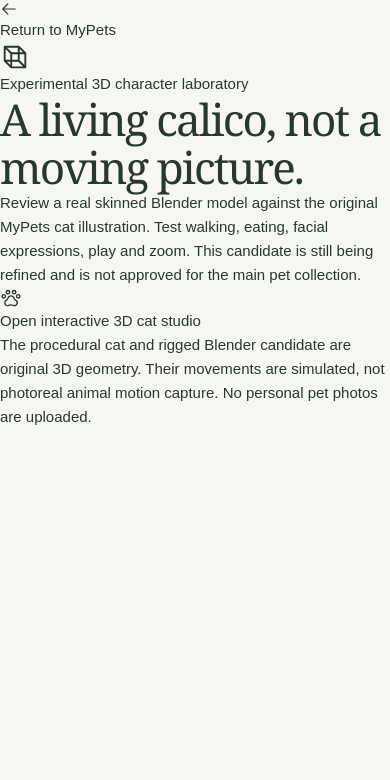
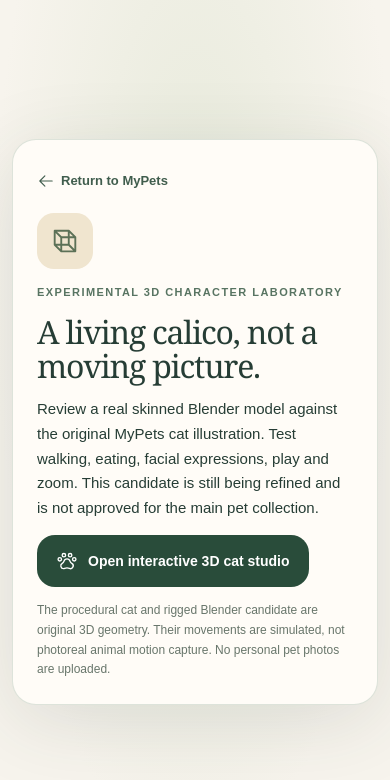
Before and after one commit to thembaxx/mypets, a Next.js app: page /3d-lab in a window 390 px wide. Shown: the top 780 px of the page. Built offline with nearby package versions, Linux system fonts and the light colour scheme; no server answers.

Commit message:
style(3d): add accessible standalone cat lab on mobile and desktop

```diff
--- a/app/living-cat.css
+++ b/app/living-cat.css
@@ -236,3 +236,86 @@
   opacity: 0.6;
   cursor: not-allowed;
 }
+
+/* Isolated opt-in 3D review page, never used as the pet collection default. */
+.cat-lab-page {
+  min-height: 100dvh;
+  display: grid;
+  place-items: center;
+  padding: 24px;
+  background: radial-gradient(ellipse at 50% 32%, #e7eadb, #f7f4ed 73%);
+  color: #263d35;
+}
+.cat-lab-content {
+  width: min(100%, 620px);
+  display: grid;
+  justify-items: start;
+  gap: 17px;
+  padding: clamp(24px, 5vw, 55px);
+  border: 1px solid #6e8d783b;
+  border-radius: 30px;
+  background: #fffcf7;
+  box-shadow: 0 16px 80px #2f3f3421;
+}
+.cat-lab-content h1 {
+  font-family: Fraunces, Georgia, serif;
+  font-size: clamp(32px, 6vw, 50px);
+  line-height: 1.07;
+  letter-spacing: -0.038em;
+  margin: 0;
+}
+.cat-lab-content p {
+  max-width: 55ch;
+  line-height: 1.65;
+  margin: 0;
+}
+.cat-lab-eyebrow {
+  text-transform: uppercase;
+  letter-spacing: 0.13em;
+  font-size: 11px;
+  font-weight: 750;
+  color: #587462;
+}
+.cat-lab-back {
+  display: inline-flex;
+  align-items: center;
+  gap: 6px;
+  text-decoration: none;
+  color: #405d4d;
+  font-size: 13px;
+  font-weight: 650;
+  padding: 7px 0;
+}
+.cat-lab-emblem {
+  padding: 13px;
+  border-radius: 17px;
+  background: #f0e5cf;
+  color: #5c7157;
+}
+.cat-lab-launch {
+  display: inline-flex;
+  align-items: center;
+  gap: 10px;
+  border: 0;
+  border-radius: 18px;
+  background: #294c3a;
+  color: white;
+  font-size: 14px;
+  font-weight: 700;
+  min-height: 52px;
+  padding: 13px 19px;
+  cursor: pointer;
+}
+.cat-lab-launch:focus-visible,
+.cat-lab-back:focus-visible {
+  outline: 3px solid #c68d52;
+  outline-offset: 3px;
+}
+.cat-lab-disclaimer {
+  font-size: 12px;
+  color: #68766b;
+}
+@media (max-width: 540px) {
+  .cat-lab-page { padding: 12px; }
+  .cat-lab-content { gap: 14px; border-radius: 24px; }
+}
```
